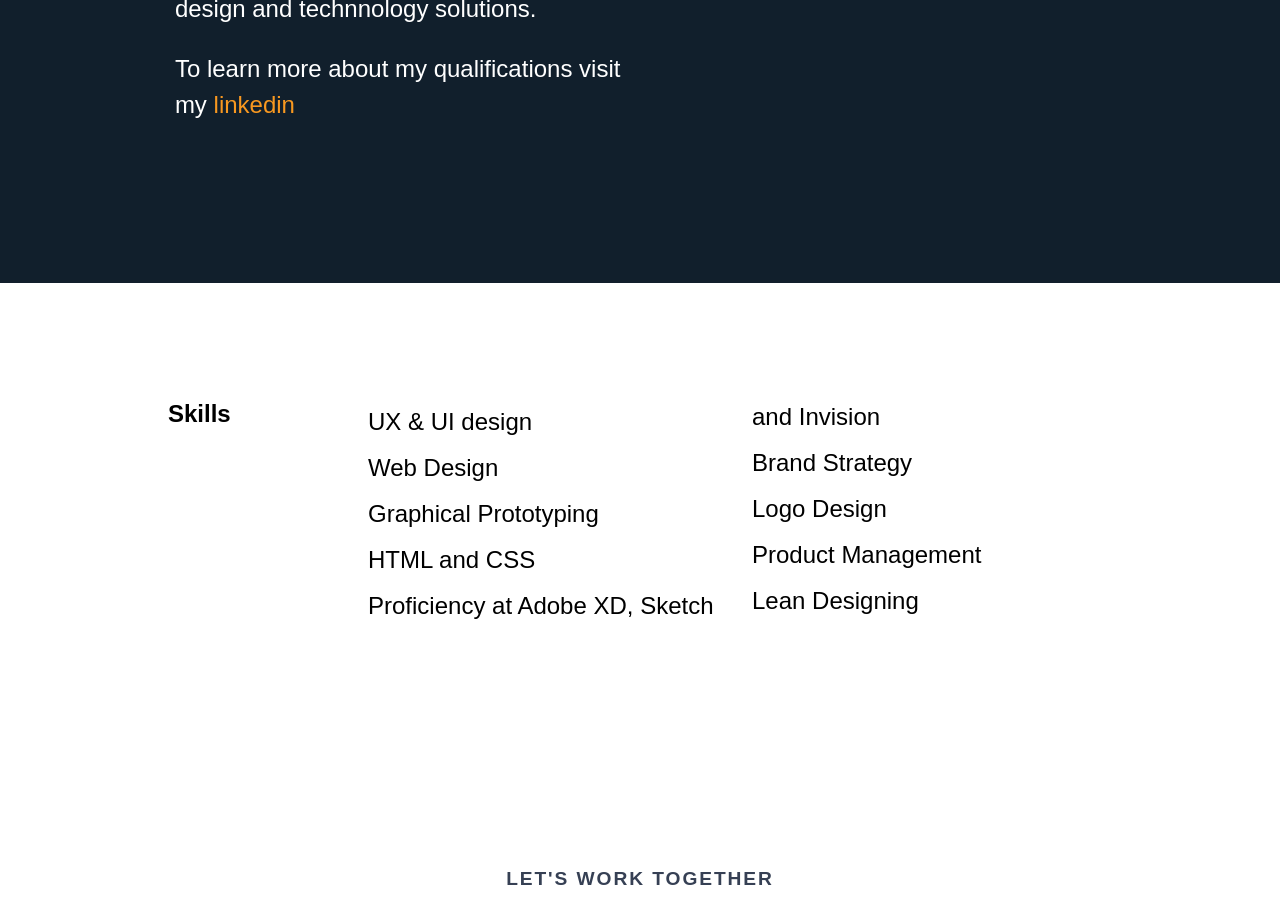
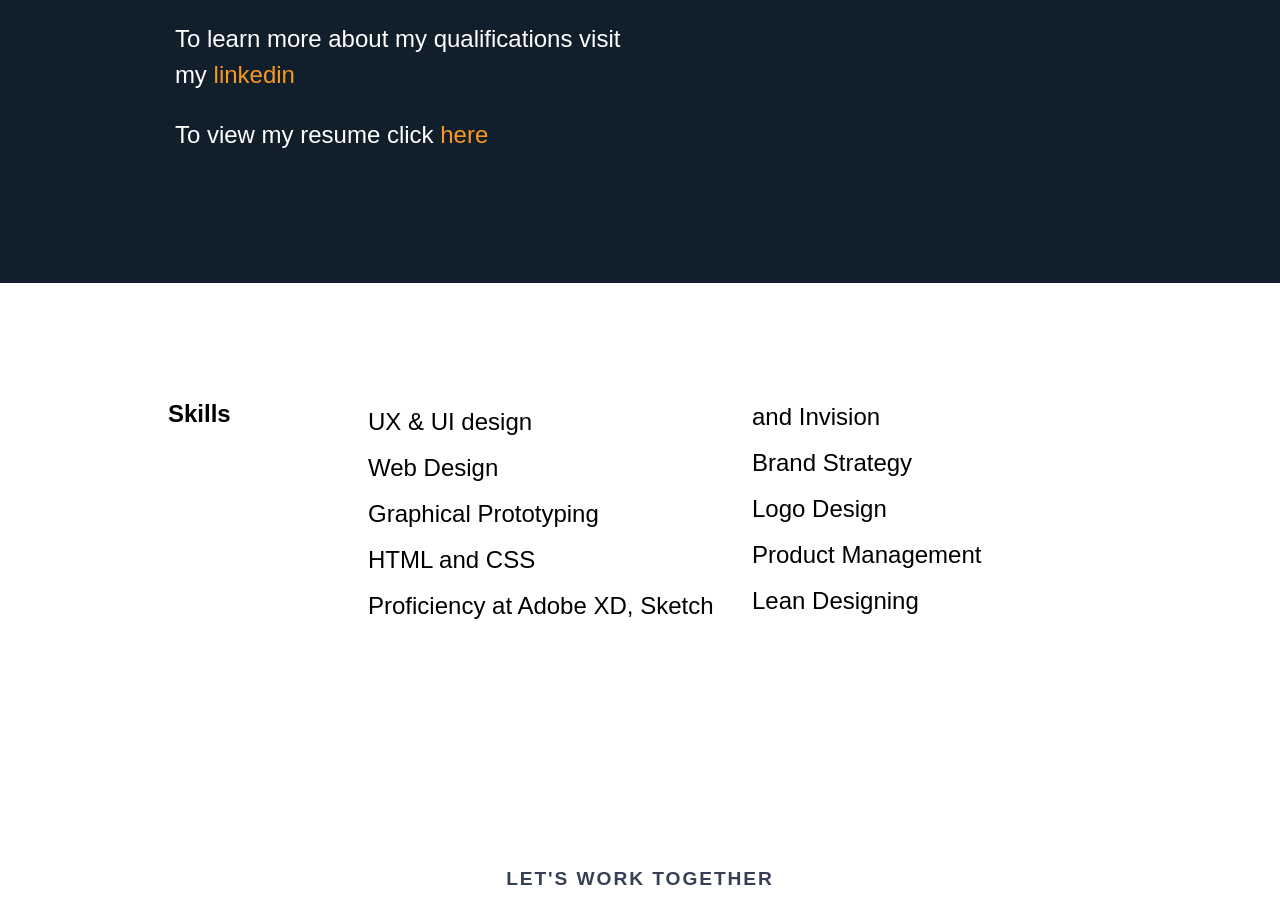
Before and after one commit to amrithkvs/amrithkvs.github.io, a plain HTML site: page index.html in a window 1280 px wide. Shown: the part 2941-3855 px from the top of the page. Drawn offline with nearby package versions, Linux system fonts and the light colour scheme; no server answers; a script that the page names is missing.

Commit message:
Resume addition

```diff
--- a/index.html
+++ b/index.html
@@ -188,6 +188,7 @@
             <p>What draws me to digital design and marketing is my firm belief that a positive user experience is essential to the success of any product or service. We are ultimately in the business of providing design and technnology solutions.</p>
 
             <p>To learn more about my qualifications visit my<a href="https://www.linkedin.com/in/amrith-srinivasan-91869795/"> linkedin</a></p>
+            <p>To view my resume click <a href="https://drive.google.com/file/d/0B5a1vs3GITp6VzRnT2JnaW5Wblk/view?usp=sharing"> here</a></p>
           </div>
         </div>
       </div>
```
